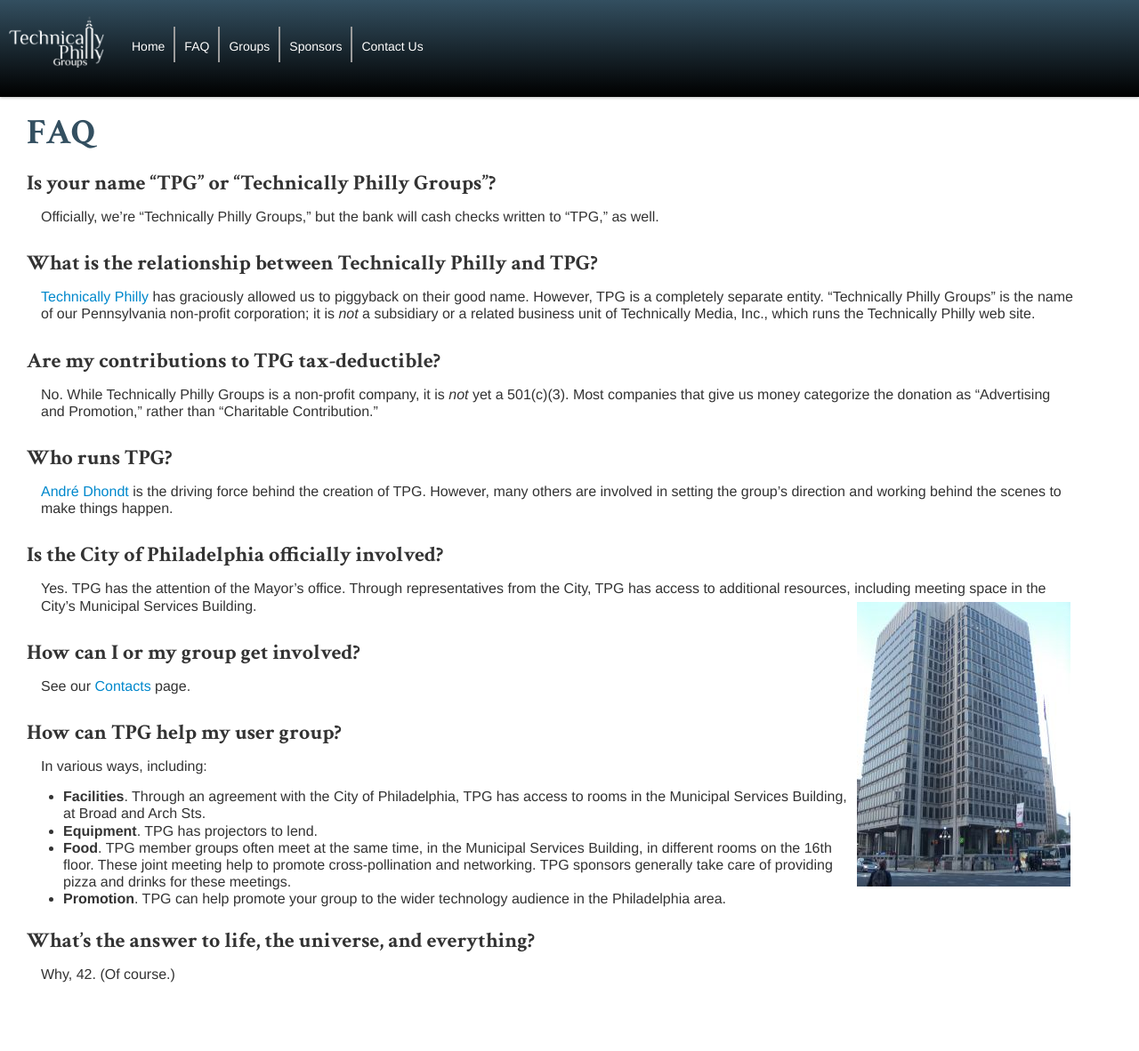
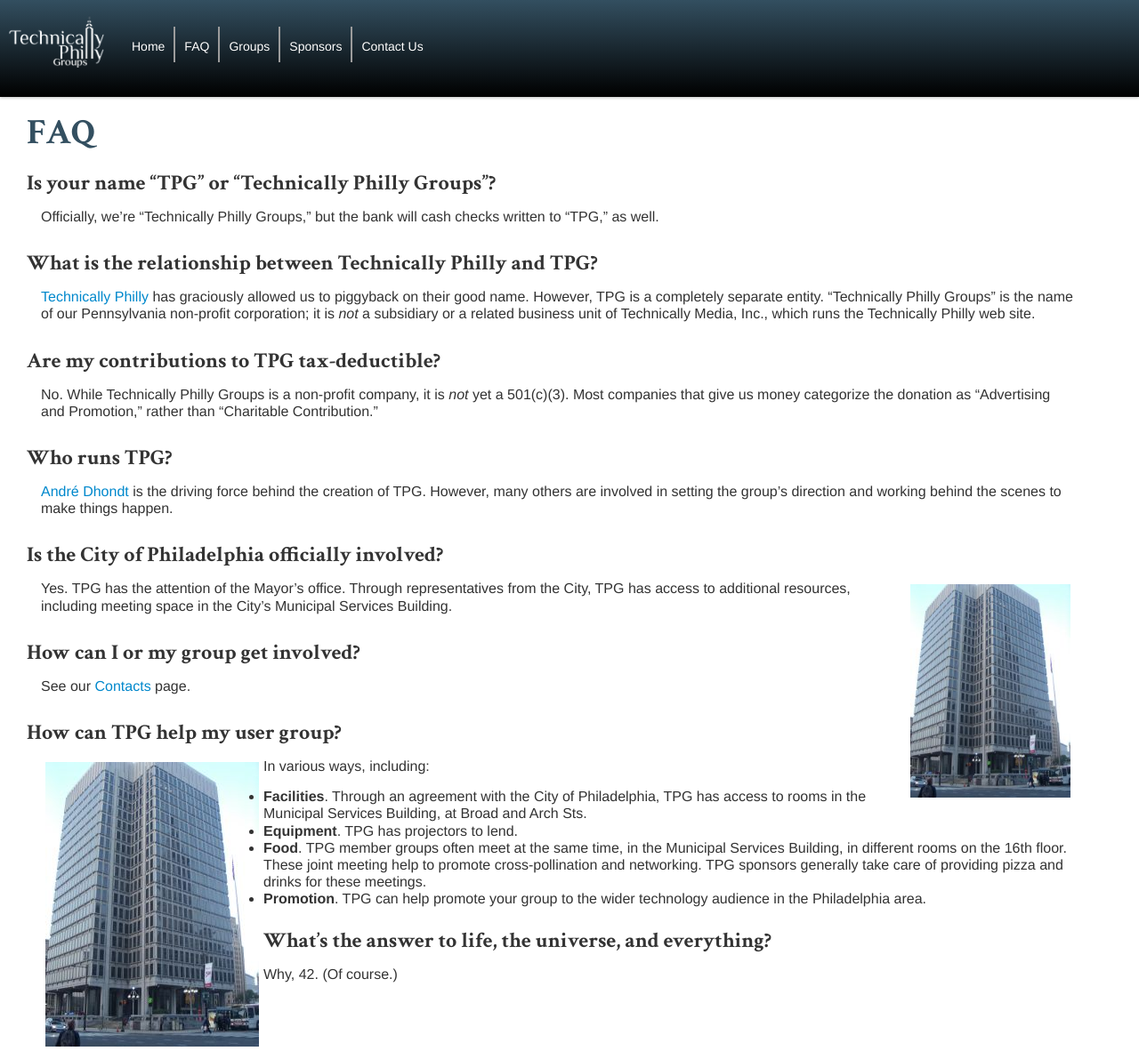
Before and after one commit to TechnicallyPhillyGroups/technicallyphillygroups.github.com, a Jekyll site: the page built from faq.md, in a window 1280 px wide and 1182 px high. Shown: the whole window at 89% size. Built offline with Jekyll 4.4.1, drawn with Linux system fonts in a browser that asks for light colours; nearby versions of some CDN libraries.

Commit message:
more FAQ photos

```diff
--- a/faq.md
+++ b/faq.md
@@ -33,9 +33,10 @@
 
 ## Is the City of Philadelphia officially involved?
 
+<img width="180px" src="./images/msb.jpg" style="float:right;padding: 5px 5px 5px 5px;">
 Yes. TPG has the attention of the Mayor's office. Through representatives
 from the City, TPG has access to additional resources, including meeting
-space in the City's Municipal Services Building.<img width="240px" src="./images/msb.jpg" style="float:right;padding: 5px 5px 5px 5px;">
+space in the City's Municipal Services Building.
 
 [Technically Philly]: http://technicallyphilly.com/
 [André Dhondt]: http://www.about.me/adhondt
@@ -46,6 +47,7 @@
 
 ## How can TPG help my user group?
 
+<img width="240px" src="./images/msb.jpg" style="float:left;padding: 5px 5px 5px 5px;">
 In various ways, including:
 
 * **Facilities**. Through an agreement with the City of Philadelphia, TPG
```
